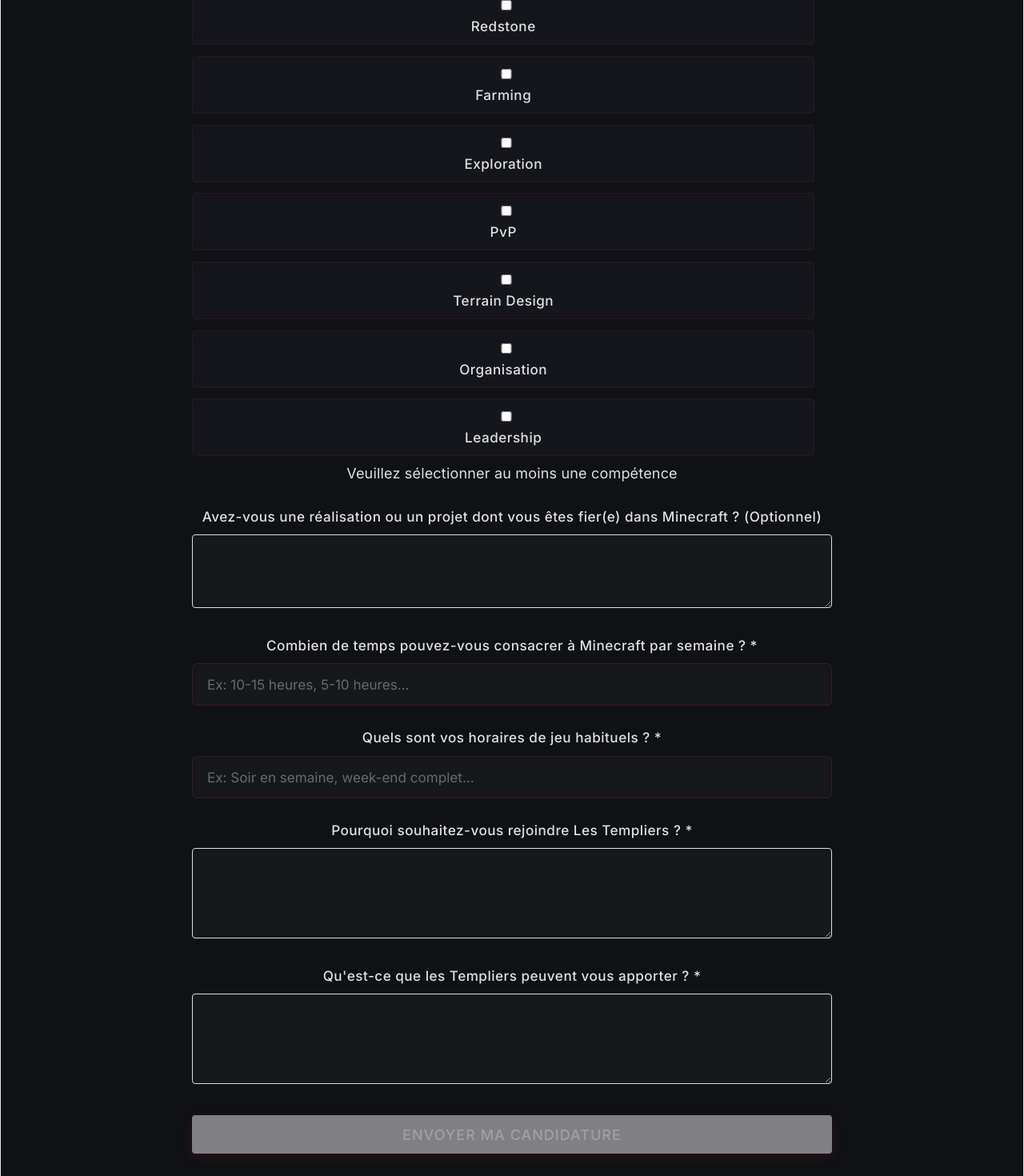
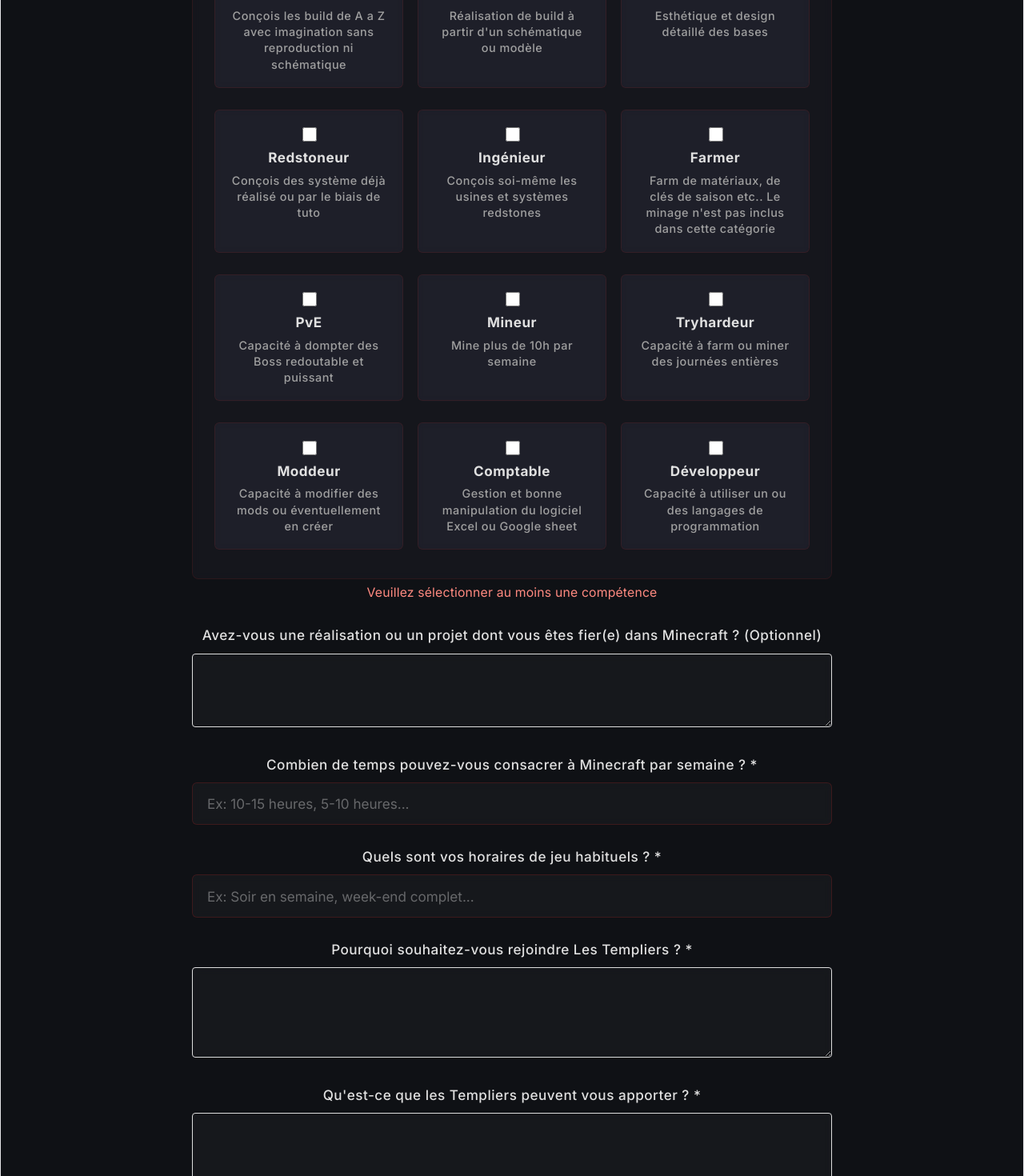
Before and after one commit to LoupAlphaa/templars, a React (Vite) app: page /contact in a window 1280 px wide. Shown: the part 1100-2570 px from the top of the page at 80% size. Built offline with nearby package versions, Linux system fonts and the light colour scheme; no server answers.

Commit message:
Added description for skills options

```diff
--- a/src/pages/FormContact/FormContact.css
+++ b/src/pages/FormContact/FormContact.css
@@ -40,14 +40,6 @@
   }
 }
 
-/* Form Wrapper */
-.form-container > form {
-  max-width: 800px;
-  margin: 0 auto;
-  padding: 2rem;
-  animation: slideInUp 0.8s ease-out;
-}
-
 @keyframes slideInUp {
   from {
     opacity: 0;
@@ -57,6 +49,14 @@
     opacity: 1;
     transform: translateY(0);
   }
+}
+
+/* Form Wrapper */
+.form-container > form {
+  max-width: 800px;
+  margin: 0 auto;
+  padding: 2rem;
+  animation: slideInUp 0.8s ease-out;
 }
 
 .form-group {
@@ -113,8 +113,12 @@
   opacity: 0.5;
 }
 
-/* Checkbox inline styling */
+/* Checkbox styling for yes/no questions */
 .checkbox-group label {
+  display: flex;
+  align-items: center;
+  cursor: pointer;
+  font-weight: 600;
   padding: 0.75rem;
   background: rgba(45, 45, 60, 0.3);
   backdrop-filter: blur(5px);
@@ -131,35 +135,85 @@
 }
 
 .checkbox-group input[type="checkbox"] {
-  width: auto;
+  width: 18px;
+  height: 18px;
   margin-right: 0.75rem;
   cursor: pointer;
   accent-color: #b22222;
-  width: 18px;
-  height: 18px;
 }
 
-.checkbox-inline {
-  display: flex;
-  align-items: center;
-  margin-right: 1.2rem;
-  margin-bottom: 0.75rem;
-  gap: 0.75rem;
-  margin-top: 0.75rem;
-  padding: 1.2rem;
+/* Skills Grid */
+.skills-grid {
+  display: grid;
+  grid-template-columns: repeat(auto-fit, minmax(220px, 1fr));
+  gap: 1rem;
+  margin-top: 1rem;
+  padding: 1.5rem;
   background: rgba(45, 45, 60, 0.2);
   backdrop-filter: blur(5px);
   -webkit-backdrop-filter: blur(5px);
   border: 1px solid rgba(178, 34, 34, 0.15);
   border-radius: 8px;
-  color: #e0e0e0;
-  transition: all 0.2s ease;
-  padding: 0.5rem;
-  border-radius: 4px;
 }
 
-.checkbox-inline:hover {
-  background: rgba(178, 34, 34, 0.08);
+.skill-card {
+  display: flex;
+  align-items: flex-start;
+  gap: 0.75rem;
+  padding: 1rem;
+  background: rgba(45, 45, 60, 0.3);
+  backdrop-filter: blur(5px);
+  -webkit-backdrop-filter: blur(5px);
+  border: 1px solid rgba(178, 34, 34, 0.15);
+  border-radius: 6px;
+  cursor: pointer;
+  transition: all 0.25s ease;
+}
+
+.skill-card:hover {
+  border-color: rgba(178, 34, 34, 0.3);
+  background: rgba(45, 45, 60, 0.4);
+  transform: translateY(-2px);
+  box-shadow: 0 4px 12px rgba(178, 34, 34, 0.1);
+}
+
+.skill-card input[type="checkbox"] {
+  width: 18px;
+  height: 18px;
+  margin-top: 0.2rem;
+  cursor: pointer;
+  accent-color: #b22222;
+  flex-shrink: 0;
+}
+
+.skill-content {
+  display: flex;
+  flex-direction: column;
+  gap: 0.3rem;
+}
+
+.skill-content strong {
+  color: #e0e0e0;
+  font-size: 0.95rem;
+  letter-spacing: 0.5px;
+}
+
+.skill-content small {
+  color: #a0a0a0;
+  font-size: 0.8rem;
+  line-height: 1.4;
+}
+
+.error-text {
+  color: #ff8a80;
+  font-size: 0.875rem;
+  margin-top: 0.25rem;
+}
+
+/* Button styling */
+button {
+  width: 100%;
+  padding: 1rem;
   background: linear-gradient(135deg, #b22222, #8b1a1a);
   color: white;
   border: 1px solid rgba(178, 34, 34, 0.4);
@@ -189,25 +243,11 @@ button:disabled {
   cursor: not-allowed;
   transform: none;
   opacity: 0.6;
-  color: #ff8a80;
-  font-size: 0.875rem;
-  margin-top: 0.25rem;
 }
 
-button {
-  width: 100%;
-  padding: 0.9rem;
-  background: linear-gradient(135deg, #b22222, #8b1a1a);
-  color: white;
-  border: 1px solid rgba(178, 34, 34, 0.4);
-  border-radius: 4px;
-  font-size: 1rem;
-  font-weight: 600;
-  cursor: pointer;
-  transition: all 0.3s ease;
-  text-transform: uppercase;
-  letter-spacing: 1px;
-  box-shadow: 0 4px 15px rgba(178, 34, 34, 0.3);
+/* Alert styling */
+.alert {
+  margin-top: 1.5rem;
   padding: 1.2rem 1.5rem;
   border-radius: 6px;
   text-align: center;
@@ -232,10 +272,6 @@ button {
 }
 
 @media (max-width: 768px) {
-  .form-container {
-    padding: 2rem 1rem;
-  }
-
   .form-container h2 {
     font-size: 2rem;
     padding: 2rem 1rem 1.5rem;
@@ -246,15 +282,17 @@ button {
   }
 
   .skills-grid {
-    grid-template-columns: repeat(auto-fit, minmax(120px, 1fr));
+    grid-template-columns: repeat(auto-fit, minmax(180px, 1fr));
+    gap: 0.75rem;
+    padding: 1rem;
+  }
+
+  .skill-card {
+    padding: 0.75rem;
   }
 }
 
 @media (max-width: 480px) {
-  .form-container {
-    padding: 0;
-  }
-
   .form-container h2 {
     font-size: 1.6rem;
     padding: 2rem 1rem 1rem;
@@ -264,8 +302,10 @@ button {
     padding: 1rem;
   }
 
-  .checkbox-inline {
-    margin-right: 0.75rem;
+  .skills-grid {
+    grid-template-columns: 1fr;
+    gap: 0.5rem;
+    padding: 0.75rem;
   }
 
   button {
@@ -273,23 +313,3 @@ button {
     font-size: 0.85rem;
   }
 }
-
-.alert-error {
-  background-color: rgba(178, 34, 34, 0.1);
-  color: #ff8a80;
-  border-color: #b22222;
-}
-
-@media (max-width: 768px) {
-  .form-container {
-    padding: 2rem 1rem;
-  }
-
-  .form-container h2 {
-    font-size: 2rem;
-  }
-
-  .skills-grid {
-    grid-template-columns: repeat(auto-fit, minmax(120px, 1fr));
-  }
-}
--- a/src/pages/FormContact/FormContact.tsx
+++ b/src/pages/FormContact/FormContact.tsx
@@ -19,14 +19,18 @@ interface FormData {
 }
 
 const SKILLS_OPTIONS = [
-  'Construction',
-  'Redstone',
-  'Farming',
-  'Exploration',
-  'PvP',
-  'Terrain Design',
-  'Organisation',
-  'Leadership',
+  { name: 'Architecte', description: 'Conçois les build de A a Z avec imagination sans reproduction ni schématique' },
+  { name: 'Builder', description: 'Réalisation de build à partir d\'un schématique ou modèle' },
+  { name: 'Décorateur', description: 'Esthétique et design détaillé des bases' },
+  { name: 'Redstoneur', description: 'Conçois des système déjà réalisé ou par le biais de tuto' },
+  { name: 'Ingénieur', description: 'Conçois soi-même les usines et systèmes redstones' },
+  { name: 'Farmer', description: 'Farm de matériaux, de clés de saison etc.. Le minage n\'est pas inclus dans cette catégorie' },
+  { name: 'PvE', description: 'Capacité à dompter des Boss redoutable et puissant' },
+  { name: 'Mineur', description: 'Mine plus de 10h par semaine' },
+  { name: 'Tryhardeur', description: 'Capacité à farm ou miner des journées entières' },
+  { name: 'Moddeur', description: 'Capacité à modifier des mods ou éventuellement en créer' },
+  { name: 'Comptable', description: 'Gestion et bonne manipulation du logiciel Excel ou Google sheet' },
+  { name: 'Développeur', description: 'Capacité à utiliser un ou des langages de programmation' },
 ]
 
 export default function FormContact() {
@@ -209,14 +213,17 @@ export default function FormContact() {
           <label>Quelles sont vos compétences principales en jeu ? *</label>
           <div className="skills-grid">
             {SKILLS_OPTIONS.map((skill) => (
-              <label key={skill} className="checkbox-inline">
+              <label key={skill.name} className="skill-card">
                 <input
                   type="checkbox"
-                  checked={formData.skills.includes(skill)}
-                  onChange={() => handleSkillChange(skill)}
+                  checked={formData.skills.includes(skill.name)}
+                  onChange={() => handleSkillChange(skill.name)}
                   disabled={loading}
                 />
-                {skill}
+                <div className="skill-content">
+                  <strong>{skill.name}</strong>
+                  <small>{skill.description}</small>
+                </div>
               </label>
             ))}
           </div>
```
